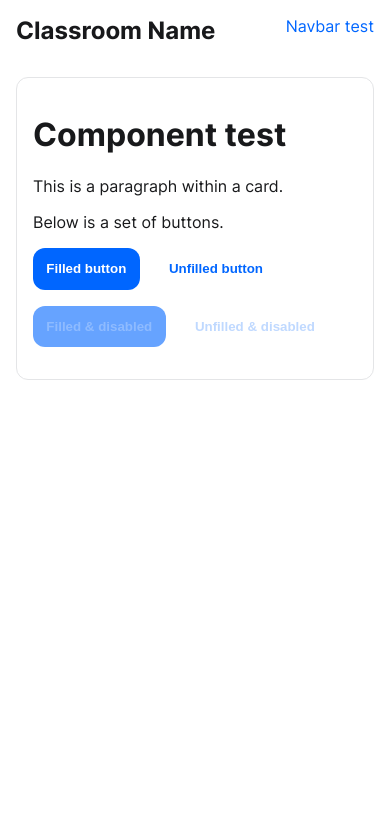
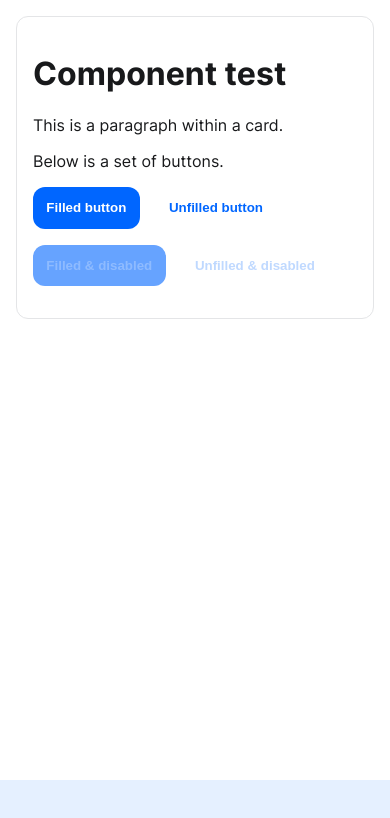
Before and after one commit to arbabf/next-gen-virtual-classroom, a Next.js app in the folder source/frontend/: page / in a window 390 px wide. Shown: the top 818 px of the page. Built offline with nearby package versions, Linux system fonts and the light colour scheme.

Commit message:
Navbar: rewrite to be more dynamic & responsive

```diff
--- a/source/frontend/components/navigation/navbar/Navbar.module.css
+++ b/source/frontend/components/navigation/navbar/Navbar.module.css
@@ -1,27 +1,85 @@
 .navbar {
 	width: 100%;
+	height: 64px;
 	margin: 0;
 	background-color: var(--background);
 
 	display: flex;
 	flex-direction: row;
 	flex-wrap: nowrap;
+
+	overflow: hidden;
 }
 
-.left {
-	padding: var(--spacing-s);
+.header {
+	padding: var(--navbar-text-padding);
+	margin-left: 0;
+	margin-right: auto;
+	display: flex;
+	justify-content: center;
+	flex-direction: column;
 }
 
-.left h1 {
+.header h1 {
 	margin: 0;
+	text-align: center;
 }
 
-.right {
-	width: auto;
-	margin-left: auto;
-	padding: var(--spacing-s);
+.item {
+	margin: 0;
+	padding: var(--navbar-icon-padding);
+	color: var(--foreground);
+	cursor: pointer;
+
+	display: flex;
+	flex-direction: column;
+	justify-content: center;
+
+	box-sizing: border-box;
+
+	border-color: transparent;
+	border-width: 3px;
+	border-style: solid;
 }
 
-.right a {
-	margin: 0;
+.item span {
+	line-height: 1;
+	font-size: 40px;
 }
+
+.mobile {
+	display: none;
+}
+
+.active {
+	border-bottom-color: var(--link-color);
+}
+
+@media only screen and (max-width: 768px) {
+	.navbar {
+		position: fixed;
+		bottom: 0;
+		left: 0;
+		background-color: var(--background-tint-faint);
+		justify-content: center;
+
+		gap: var(--spacing-s);
+	}
+
+	.item {
+		margin-left: 0;
+	}
+
+	.header {
+		display: none;
+	}
+
+	.mobile {
+		display: flex;
+	}
+
+	.active {
+		border-top-color: var(--link-color);
+		border-bottom-color: transparent;
+	}
+}
--- a/source/frontend/components/navigation/navbar/navbar.tsx
+++ b/source/frontend/components/navigation/navbar/navbar.tsx
@@ -1,27 +1,11 @@
-import { Component } from 'react';
+import { Component, PropsWithChildren, ReactNode } from 'react';
 import styles from './Navbar.module.css';
-
-type NavbarProps = {
-	/**
-	 * Name of the current classroom
-	 */
-	classroomName: string;
-};
 
 /**
  * Navbar for managing & working with the current classroom
  */
-export default class Navbar extends Component<NavbarProps> {
-	render() {
-		return (
-			<nav className={styles.navbar}>
-				<div className={styles.left}>
-					<h1>{this.props.classroomName}</h1>
-				</div>
-				<div className={styles.right}>
-					<a href="#">Navbar test</a>
-				</div>
-			</nav>
-		);
+export default class Navbar extends Component<PropsWithChildren> {
+	render(): ReactNode {
+		return <nav className={styles.navbar}>{this.props.children}</nav>;
 	}
 }
```
Also changed, not shown: source/frontend/components/navigation/navbar/NavbarHeader.tsx (added, +22 -0 lines), source/frontend/components/navigation/navbar/NavbarItem.tsx (added, +37 -0 lines).
